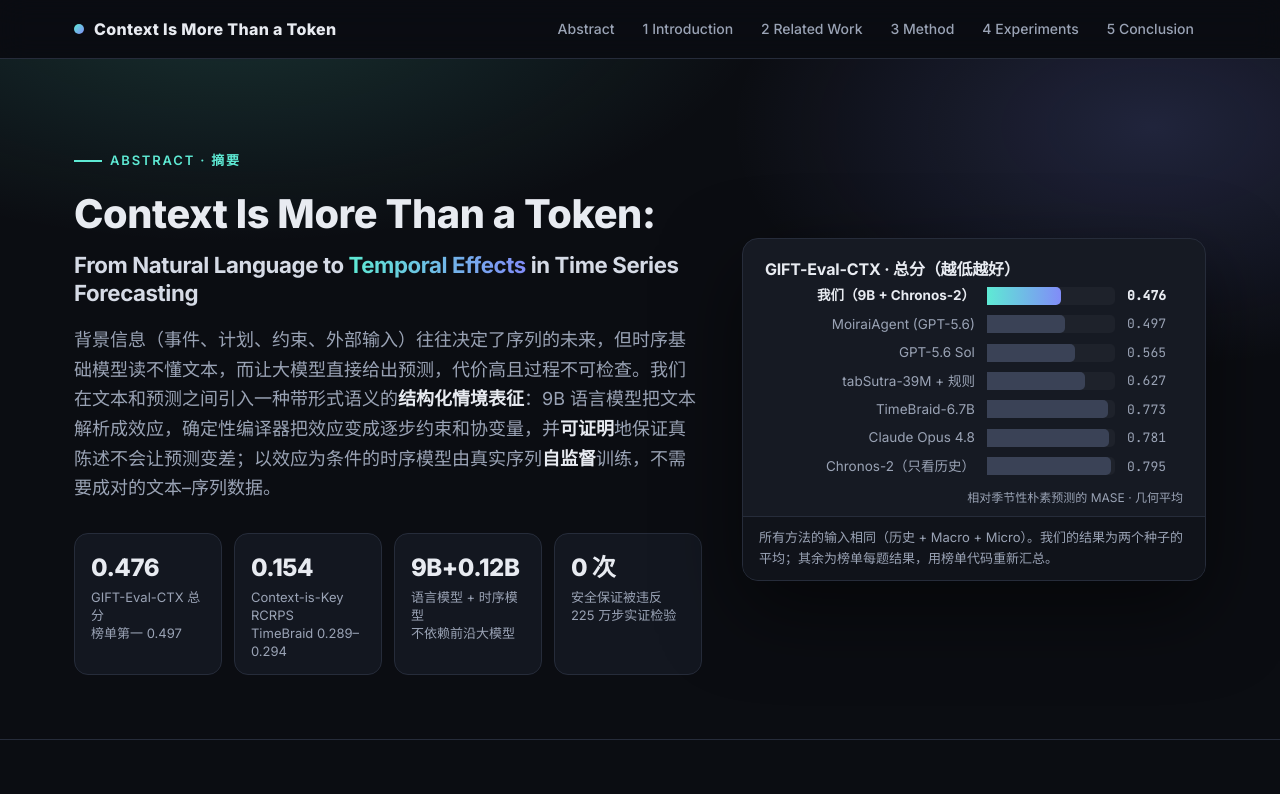
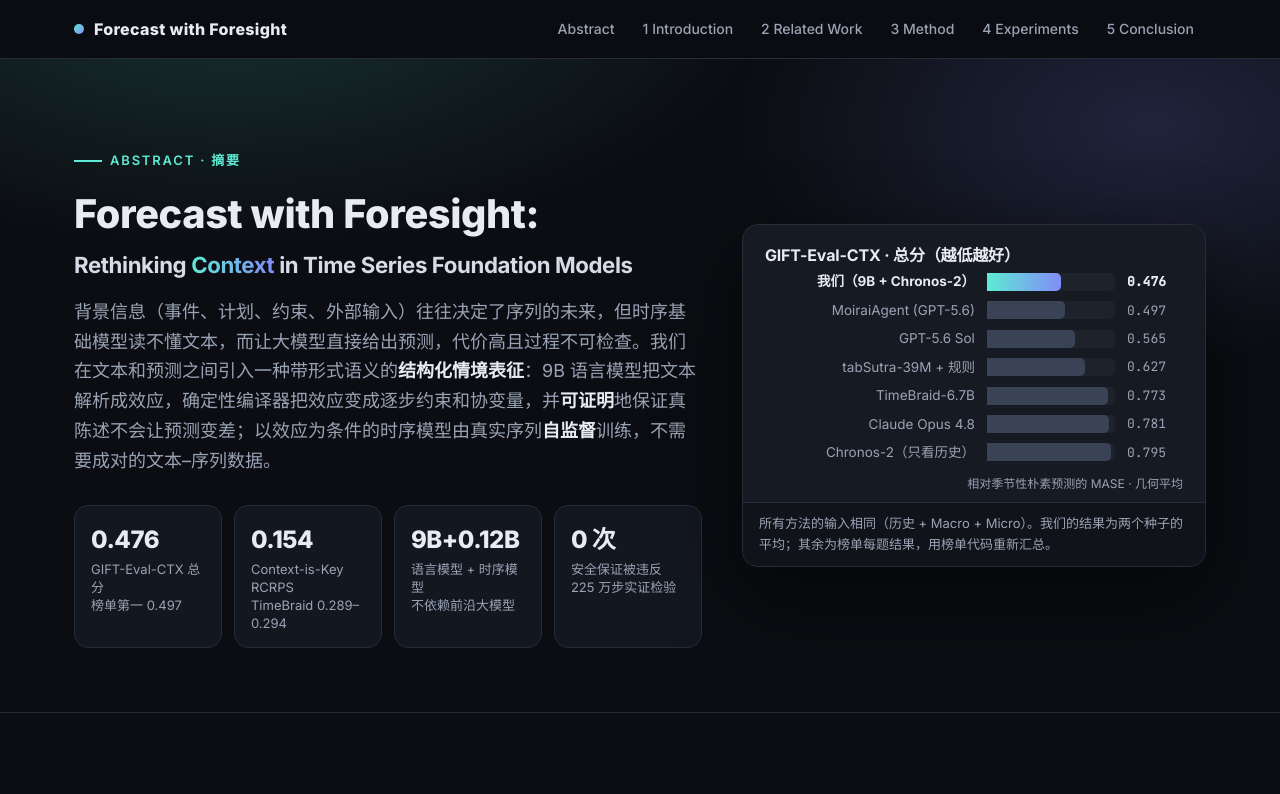
Before and after one commit to CaesarrWANG/tsfm_ctx, a plain HTML site: page index.html in a window 1280 px wide. Shown: the top 794 px of the page. Drawn offline with Linux system fonts and the light colour scheme.

Commit message:
Title: Forecast with Foresight: Rethinking Context in Time Series Foundation Models
Co-Authored-By: Claude Opus 5.5 <noreply@anthropic.com>
Claude-Session: https://claude.ai/code/session_01KpguaNyPfzAKKGcsNzGnEv

```diff
--- a/index.html
+++ b/index.html
@@ -3,7 +3,7 @@
 <head>
 <meta charset="utf-8">
 <meta name="viewport" content="width=device-width, initial-scale=1">
-<title>Context Is More Than a Token</title>
+<title>Forecast with Foresight</title>
 <meta name="description" content="用背景文本改进时间序列预测：结构化情境表征与以结构化情境表征为接口（进展汇报）">
 <link rel="preconnect" href="https://fonts.googleapis.com">
 <link href="https://fonts.googleapis.com/css2?family=Inter:wght@400;500;600;700;800&family=Noto+Sans+SC:wght@400;500;700&family=JetBrains+Mono:wght@400;500&display=swap" rel="stylesheet">
@@ -303,7 +303,7 @@ table.pw td.res.drop{color:#f87171}
 
 <nav>
   <div class="wrap">
-    <a class="brand" href="#top"><i></i>Context Is More Than a Token</a>
+    <a class="brand" href="#top"><i></i>Forecast with Foresight</a>
     <ul>
       <li><a href="#top">Abstract</a></li>
       <li><a href="#intro">1 Introduction</a></li>
@@ -319,7 +319,7 @@ table.pw td.res.drop{color:#f87171}
   <div class="wrap grid">
     <div>
       <div class="eyebrow">Abstract · 摘要</div>
-      <h1><span class="t1">Context Is More Than a Token:</span><small>From Natural Language to <span>Temporal Effects</span> in Time Series Forecasting</small></h1>
+      <h1><span class="t1">Forecast with Foresight:</span><small>Rethinking <span>Context</span> in Time Series Foundation Models</small></h1>
       <p class="lead">背景信息（事件、计划、约束、外部输入）往往决定了序列的未来，但时序基础模型读不懂文本，而让大模型直接给出预测，代价高且过程不可检查。我们在文本和预测之间引入一种带形式语义的<b style="color:var(--text)">结构化情境表征</b>：9B 语言模型把文本解析成效应，确定性编译器把效应变成逐步约束和协变量，并<b style="color:var(--text)">可证明</b>地保证真陈述不会让预测变差；以效应为条件的时序模型由真实序列<b style="color:var(--text)">自监督</b>训练，不需要成对的文本–序列数据。</p>
       <div class="stats">
         <div class="stat"><b>0.476</b><span>GIFT-Eval-CTX 总分<br>榜单第一 0.497</span></div>
```
Also changed, not shown: 1 other file.
